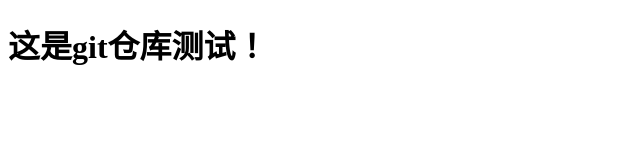
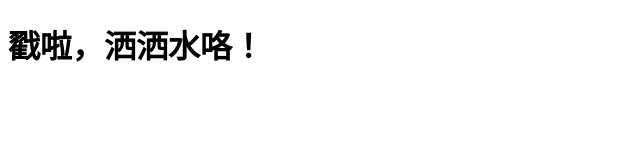
Before and after one commit to DetailZ1/gitTest, a plain HTML site: page index.html in a window 1280 px wide. Shown: the whole page, without its empty margins (0-640 px from the left). Drawn offline with Linux system fonts and the light colour scheme.

Commit message:
second commit

```diff
--- a/index.html
+++ b/index.html
@@ -7,6 +7,6 @@
     <title>Document</title>
 </head>
 <body>
-    <h1>这是git仓库测试！</h1>
+    <h1>戳啦，洒洒水咯！</h1>
 </body>
 </html>
```
